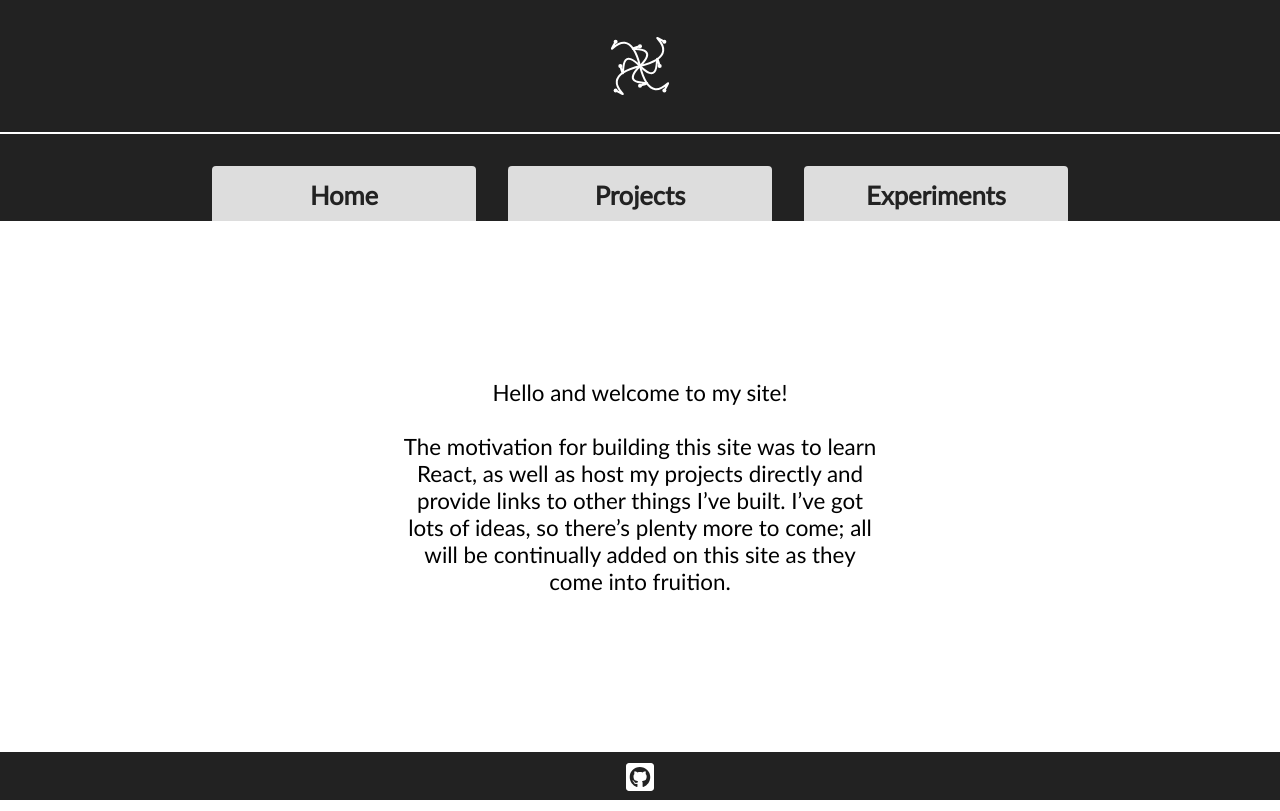
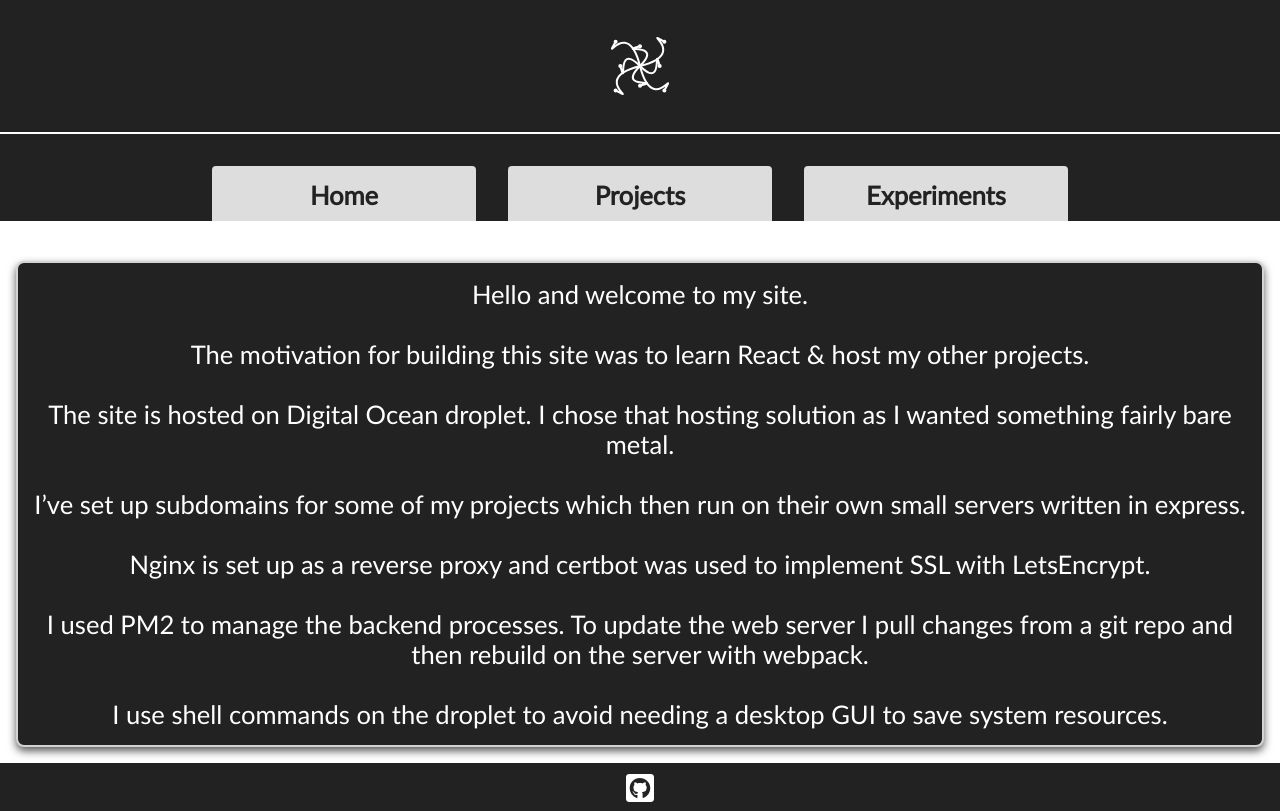
Before and after one commit to Hoppy1982/portfolio-v4, a React app: page / in a window 1280 px wide. Built offline with nearby package versions, Linux system fonts and the light colour scheme.

Commit message:
Rewrote home page text and styled it a bit

```diff
--- a/client/src/components/Home.js
+++ b/client/src/components/Home.js
@@ -1,37 +1,67 @@
 import React, { Component } from 'react'
 import styled from 'styled-components'
+import commonStyles from '../common-styles'
 
 
 class Home extends Component {
   render() {
     return(
-      <section className={this.props.className}>
-        <p className='homepage-site-desc'>
-          Hello and welcome to my site!
-          <br />
-          <br />
-          The motivation for building this site was to learn React,
-          as well as host my projects directly and provide links to other things I’ve built.
-          I’ve got lots of ideas, so there’s plenty more to come;
-          all will be continually added on this site as they come into fruition.
-         </p>
-      </section>
+      <div className={this.props.className}>
+        <article>
+          <p>
+            Hello and welcome to my site.
+            <br /><br />
+            The motivation for building this site was to learn React & host my
+            other projects.
+            <br /><br />
+            The site is hosted on Digital Ocean droplet. I chose that hosting solution as I
+            wanted something fairly bare metal.
+            <br /><br />
+            I’ve set up subdomains for some of my projects which then run
+            on their own small servers written in express.
+            <br /><br />
+            Nginx is set up as a reverse proxy and certbot was
+            used to implement SSL with LetsEncrypt.
+            <br /><br />
+            I used PM2 to manage the backend processes. To update
+            the web server I pull changes from a git repo and then rebuild on the server with webpack.
+            <br /><br />
+            I use
+            shell commands on the droplet to avoid needing a desktop GUI to save system resources.
+          </p>
+        </article>
+      </div>
     )
   }
 }
 
 
 const StyledHome = styled(Home)`
-  box-sizing: border-box;
-  font-family: lato;
+  ${commonStyles.defaultStyles}
+  font-size: 16px;
+  margin-top: 1.5em;
 
-  .homepage-site-desc {
-    margin-left: auto;
-    margin-right: auto;
+  article {
+    margin: ${commonStyles.sideMarginOne};
+    border: solid lightgrey 2px;
+    border-radius: 8px;
+    box-shadow: 0px 4px 8px #575859;
+    background-color: ${commonStyles.colorOne};
+    color: #fff;
+  }
+
+  p {
+    margin: ${commonStyles.sideMarginOne};
     text-align: center;
-    font-size: 1.4em;
-    max-width: 480px;
+    font-size: calc(1.2em + 0.5vw);
   }
+
+  @media only screen
+    and (min-device-width: 1200px)
+    and (min-width: 1200px) {
+      flex: 1 1 100%;
+      max-width: 1200px;
+    }
 `
 
 
--- a/package.json
+++ b/package.json
@@ -6,7 +6,7 @@
   "scripts": {
     "test": "jest",
     "build": "webpack --config webpack.config.js",
-    "start": "webpack-dev-server --open --mode production --config webpack.config.js"
+    "start": "webpack-dev-server --open --mode development --config webpack.config.js"
   },
   "author": "mark hopcraft",
   "license": "MIT",
--- a/webpack.config.js
+++ b/webpack.config.js
@@ -5,7 +5,7 @@ const CleanWebpackPlugin = require('clean-webpack-plugin')
 //const BundleAnalyzerPlugin = require('webpack-bundle-analyzer').BundleAnalyzerPlugin
 
 module.exports = {
-  mode: 'production',
+  mode: 'development',
   entry: {
     index: './client/src/index.js'
   },
```
